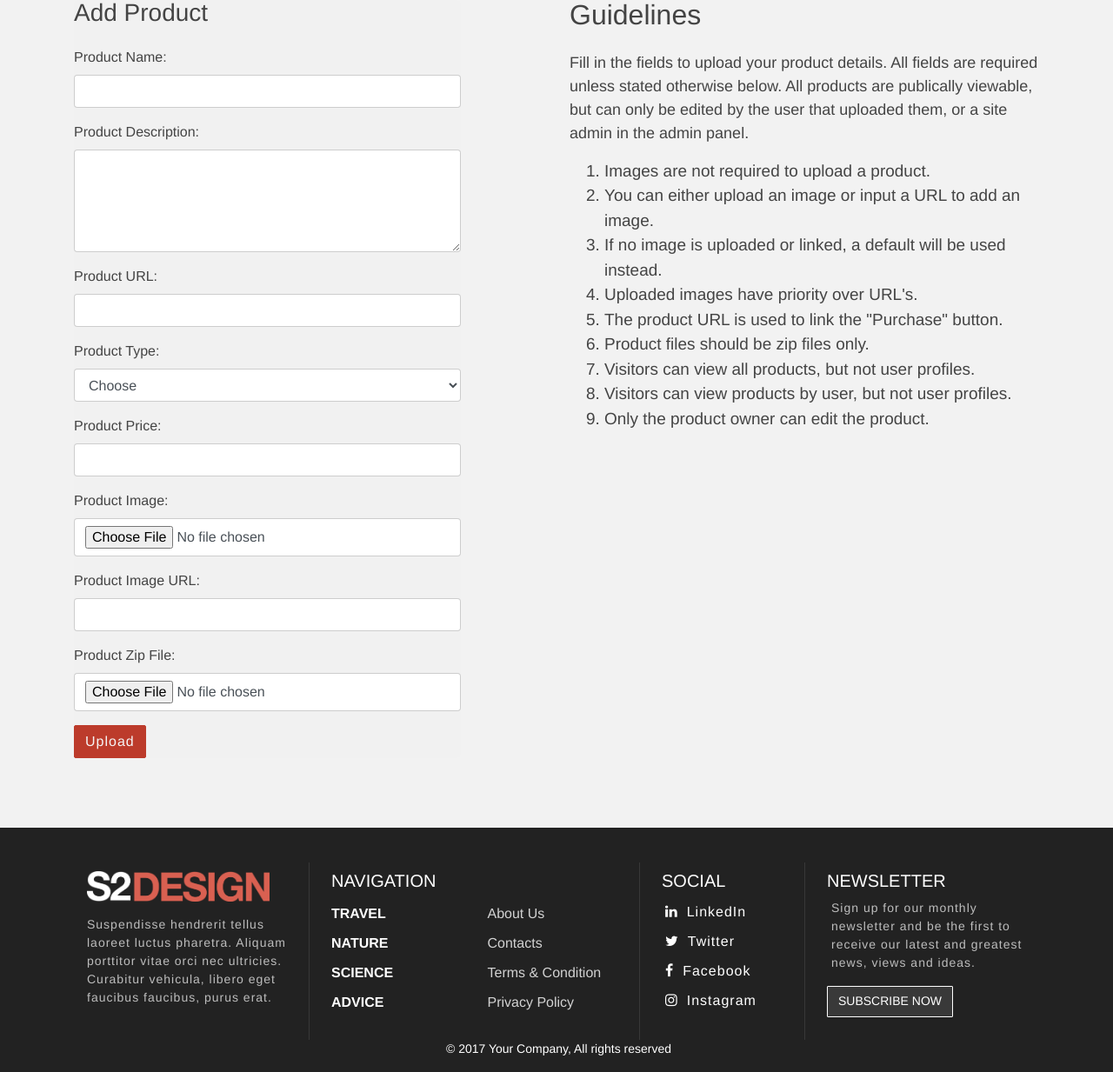
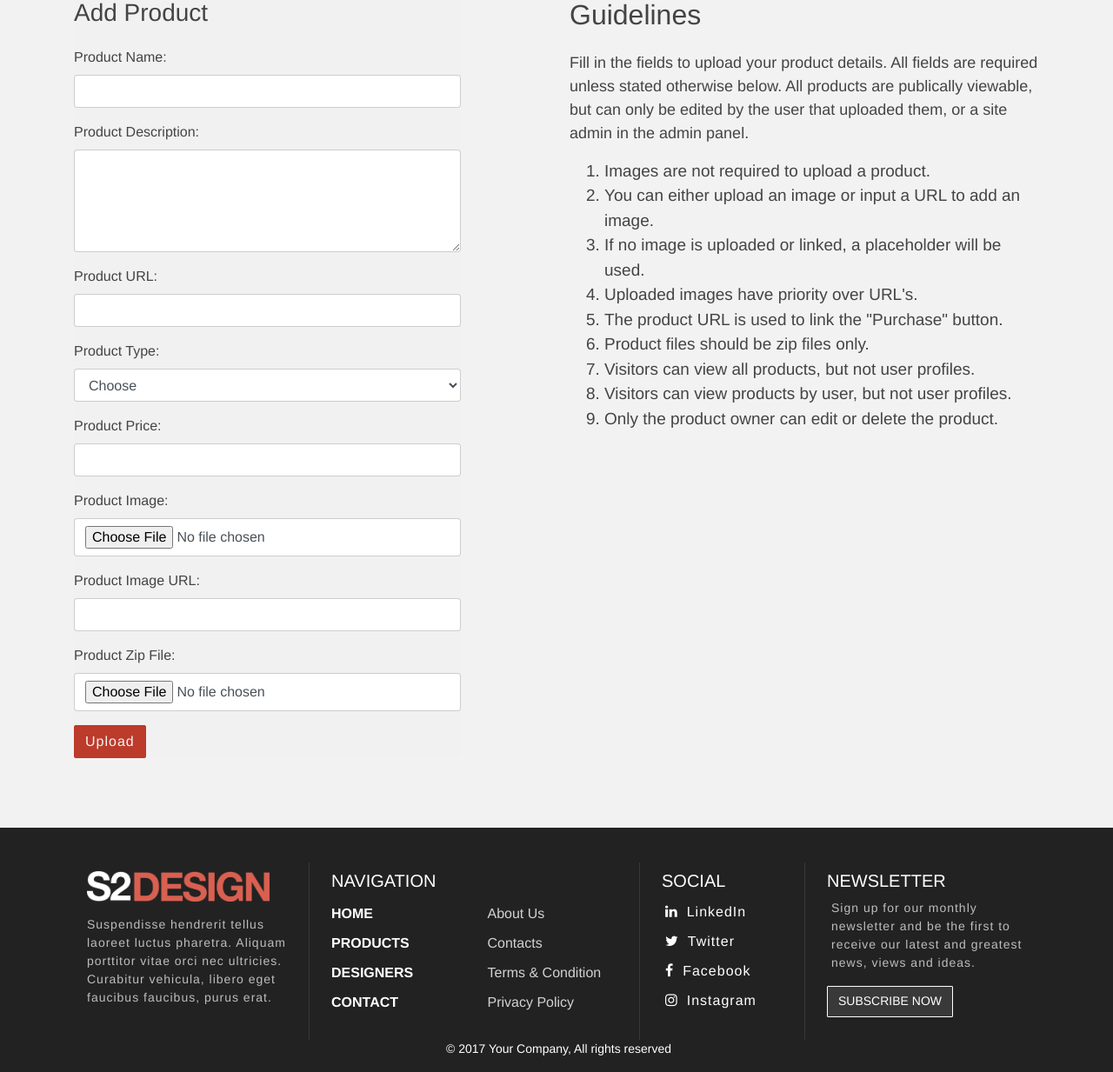
Before and after one commit to steveshead/django-product-app-v1.0, a Django app: page /products/ in a window 1280 px wide. Shown: the part 791-2024 px from the top of the page at 87% size. Run offline with Django 3.2, Linux system fonts and the light colour scheme; the visitor is signed in with stand-in values (Sample User, id 1); data that the repository does not hold is empty; some libraries are stand-ins or nearby versions.

Commit message:
minor edits

```diff
--- a/products/templates/base.html
+++ b/products/templates/base.html
@@ -118,16 +118,16 @@
                 <div class="col-md-6">
                     <ul class="pages">
                         <li class="wow fadeInDown" data-wow-delay="0.5s">
-                            <a href="#">Travel</a>
+                            <a href="{% url 'home' %}">Home</a>
                         </li>
                         <li class="wow fadeInDown" data-wow-delay="0.6s">
-                            <a href="#">Nature</a>
+                            <a href="{% url 'products' %}">Products</a>
                         </li>
                         <li class="wow fadeInDown" data-wow-delay="0.7s">
-                            <a href="#">Science</a>
+                            <a href="{% url 'designers' %}">Designers</a>
                         </li>
                         <li class="wow fadeInDown" data-wow-delay="0.8s">
-                            <a href="#">Advice</a>
+                            <a href="{% url 'contact' %}">Contact</a>
                         </li>
                     </ul>
                 </div>
@@ -137,7 +137,7 @@
                             <a href="#">About Us</a>
                         </li>
                         <li class="wow fadeInDown" data-wow-delay="0.7s">
-                            <a href="#">Contacts</a>
+                            <a href="{% url 'contact' %}">Contacts</a>
                         </li>
                         <li class="wow fadeInDown" data-wow-delay="0.8s">
                             <a href="#">Terms & Condition</a>
--- a/products/templates/products.html
+++ b/products/templates/products.html
@@ -112,13 +112,13 @@
 			<ol>
 				<li>Images are not required to upload a product.</li>
 				<li>You can either upload an image or input a URL to add an image.</li>
-				<li>If no image is uploaded or linked, a default will be used instead.</li>
+				<li>If no image is uploaded or linked, a placeholder will be used.</li>
 				<li>Uploaded images have priority over URL's.</li>
 				<li>The product URL is used to link the "Purchase" button.</li>
 				<li>Product files should be zip files only.</li>
 				<li>Visitors can view all products, but not user profiles.</li>
 				<li>Visitors can view products by user, but not user profiles.</li>
-				<li>Only the product owner can edit the product.</li>
+				<li>Only the product owner can edit or delete the product.</li>
 			</ol>
 		</div>
 
```
